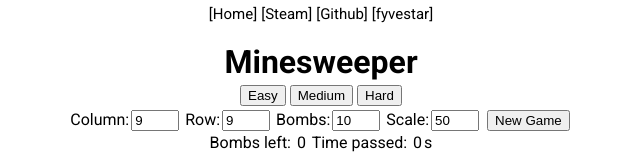
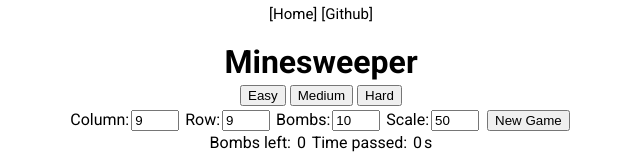
Before and after one commit to joernKoenen/jsMinesweeper, a plain HTML site: page index.html in a window 1280 px wide. Shown: the top 160 px of the page, without its empty margins (319-959 px from the left). Drawn offline with Linux system fonts and the light colour scheme.

Commit message:
Update index.html
change navbar

```diff
--- a/index.html
+++ b/index.html
@@ -12,9 +12,7 @@
 <body>
 	<div class="header">
 		<a href="https://JKoenen2.github.io/">[Home]</a>
-		<a href="https://JKoenen2.github.io/#steam">[Steam]</a>
 		<a href="https://github.com/JKoenen2" target="_blank">[Github]</a>
-		<a href="https://JKoenen2.github.io/fyvestar.html">[fyvestar]</a>
 	</div>
 
 	<div id="game">
```
